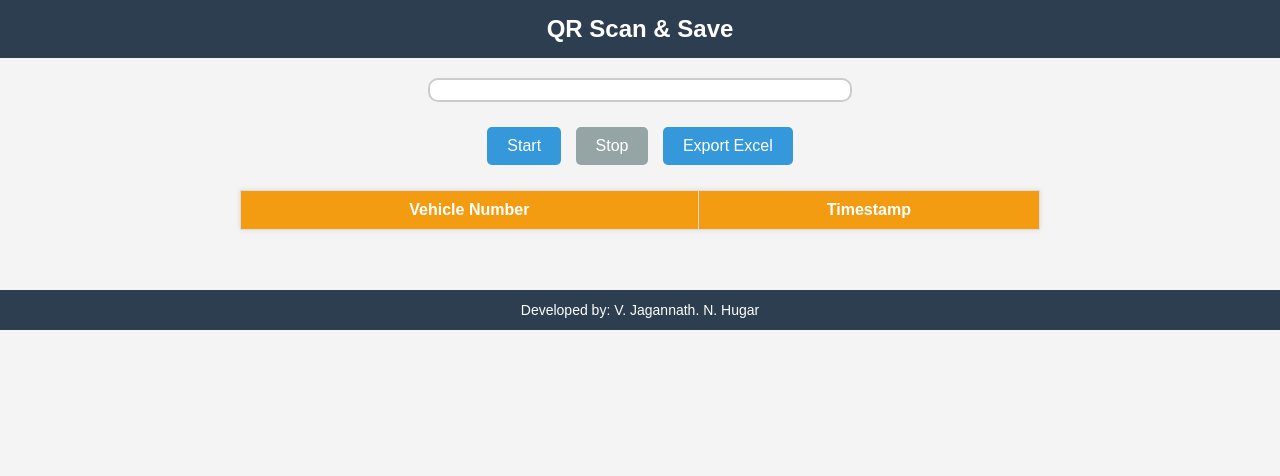
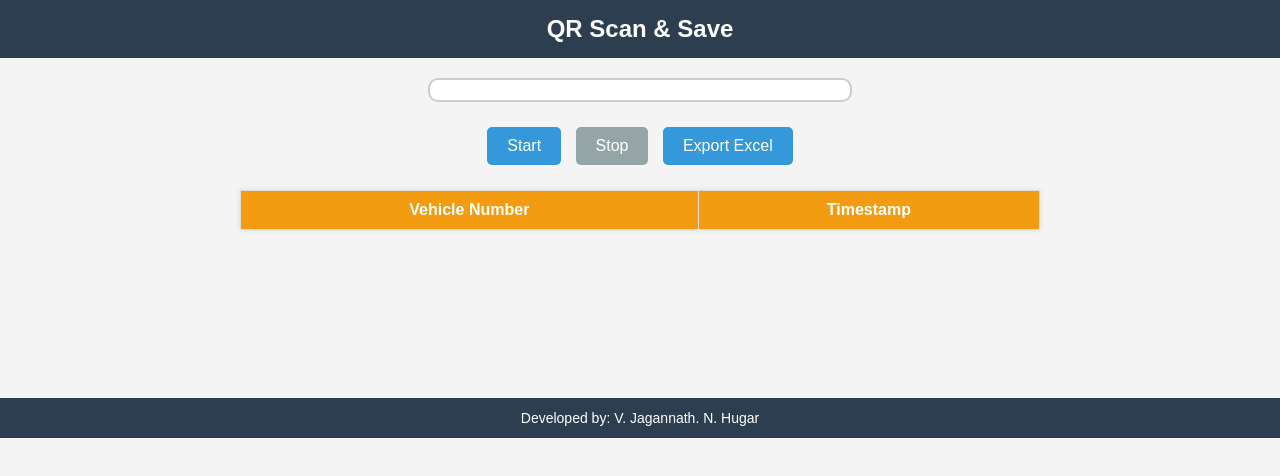
Before and after one commit to JaganNH/ScanQR, a plain HTML site: page index.html in a window 1280 px wide. Drawn offline with Linux system fonts and the light colour scheme.

Commit message:
Update index.html

```diff
--- a/index.html
+++ b/index.html
@@ -98,7 +98,7 @@
     </table>
   </main>
 
-  <footer class="footer">
+ <br><br><br><br><br><br> <footer class="footer">
     Developed by: V. Jagannath. N. Hugar
   </footer>
 
```
